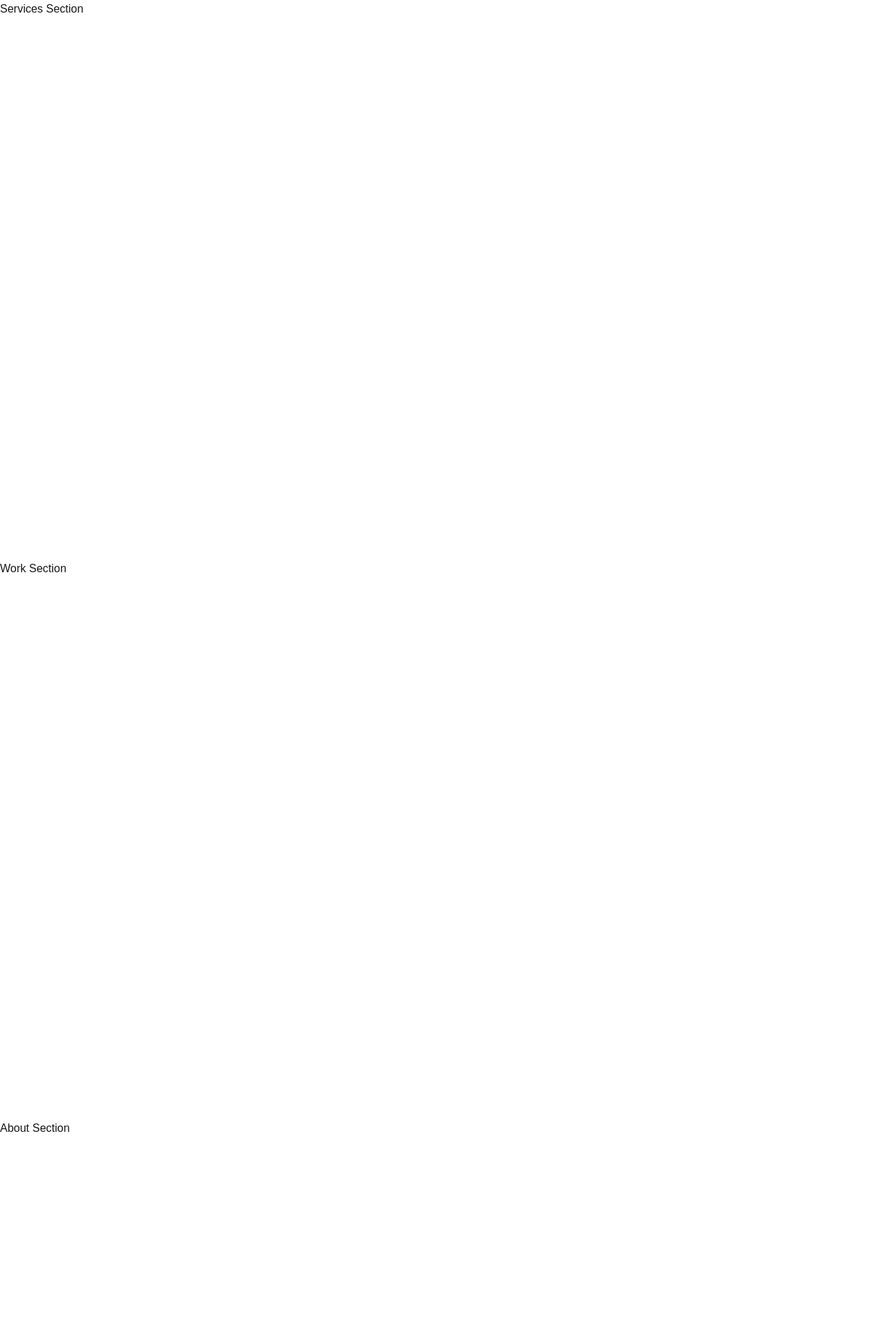
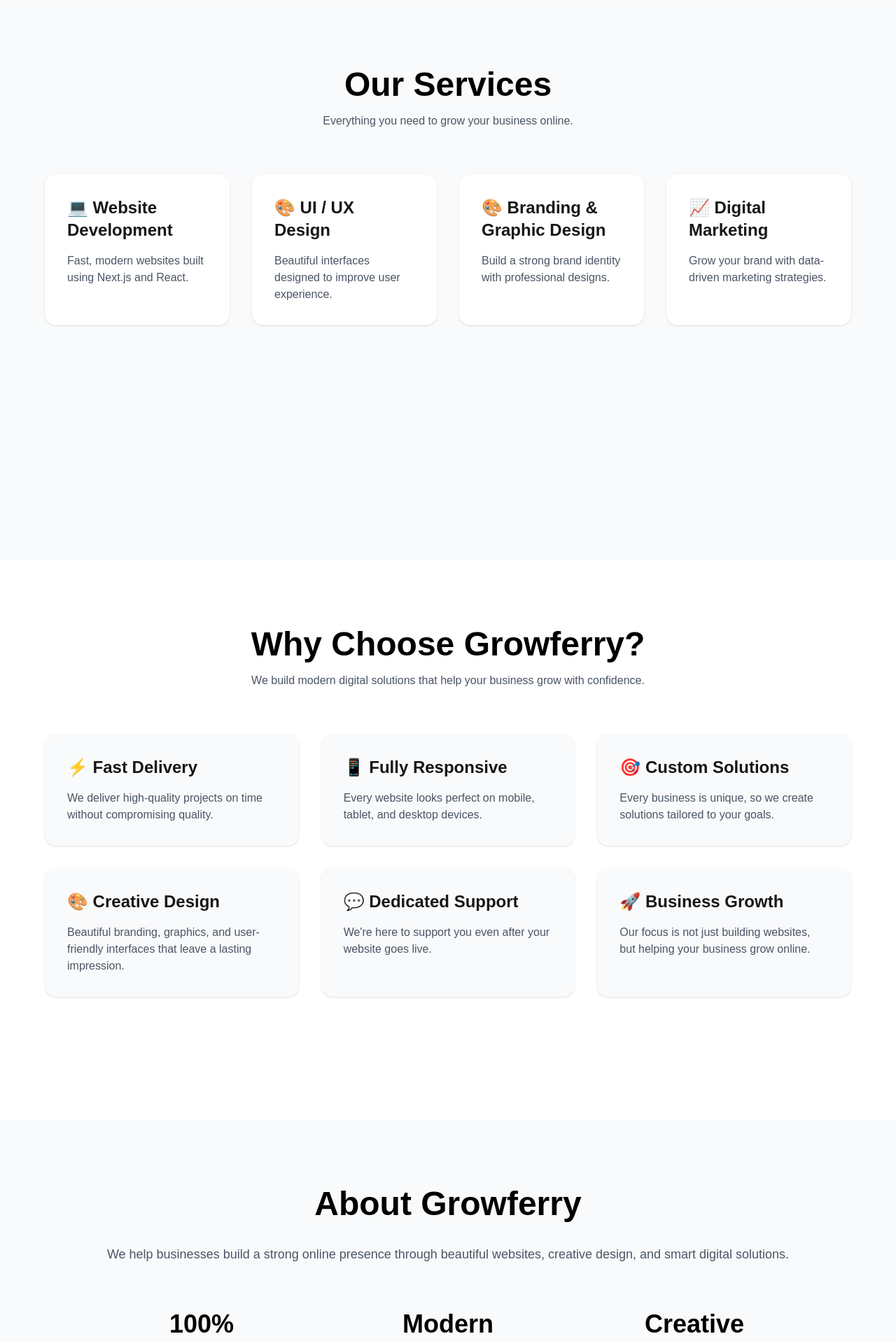
Before and after one commit to Alwinmv/growferry, a Next.js app: page / in a window 1280 px wide. Shown: the part 880-2797 px from the top of the page at 70% size. Built offline with nearby package versions, Linux system fonts and the light colour scheme.

Commit message:
Updated services section with branding and graphic design

```diff
--- a/app/page.tsx
+++ b/app/page.tsx
@@ -48,18 +48,167 @@ export default function Home() {
   </button>
 </section>
 
-      <section id="services" className="h-screen">
-        Services Section
-      </section>
+      <section
+  id="services"
+  className="min-h-screen bg-gray-50 py-24 px-10"
+>
+  <div className="max-w-6xl mx-auto">
 
-      <section id="work" className="h-screen">
-        Work Section
-      </section>
+    <h2 className="text-5xl font-bold text-center text-black">
+      Our Services
+    </h2>
 
-      <section id="about" className="h-screen">
-        About Section
-      </section>
+    <p className="text-center text-gray-600 mt-4 mb-16">
+      Everything you need to grow your business online.
+    </p>
 
+    <div className="grid md:grid-cols-2 lg:grid-cols-4 gap-8">
+
+      <div className="bg-white p-8 rounded-2xl shadow hover:shadow-xl transition">
+        <h3 className="text-2xl font-semibold mb-4">
+          💻 Website Development
+        </h3>
+
+        <p className="text-gray-600">
+          Fast, modern websites built using Next.js and React.
+        </p>
+      </div>
+
+      <div className="bg-white p-8 rounded-2xl shadow hover:shadow-xl transition">
+        <h3 className="text-2xl font-semibold mb-4">
+          🎨 UI / UX Design
+        </h3>
+
+        <p className="text-gray-600">
+          Beautiful interfaces designed to improve user experience.
+        </p>
+      </div>
+
+      <div className="bg-white p-8 rounded-2xl shadow hover:shadow-xl transition">
+  <h3 className="text-2xl font-semibold mb-4">
+    🎨 Branding & Graphic Design
+  </h3>
+
+  <p className="text-gray-600">
+    Build a strong brand identity with professional designs.
+  </p>
+</div>
+
+      <div className="bg-white p-8 rounded-2xl shadow hover:shadow-xl transition">
+        <h3 className="text-2xl font-semibold mb-4">
+          📈 Digital Marketing
+        </h3>
+
+        <p className="text-gray-600">
+          Grow your brand with data-driven marketing strategies.
+        </p>
+      </div>
+
+    </div>
+
+  </div>
+</section>
+
+      <section
+  id="work"
+  className="min-h-screen bg-white py-24 px-10"
+>
+  <div className="max-w-6xl mx-auto">
+
+    <h2 className="text-5xl font-bold text-center text-black">
+      Why Choose Growferry?
+    </h2>
+
+    <p className="text-center text-gray-600 mt-4 mb-16">
+      We build modern digital solutions that help your business grow with confidence.
+    </p>
+
+    <div className="grid md:grid-cols-2 lg:grid-cols-3 gap-8">
+
+      <div className="bg-gray-50 p-8 rounded-2xl shadow">
+        <h3 className="text-2xl font-semibold mb-4">⚡ Fast Delivery</h3>
+        <p className="text-gray-600">
+          We deliver high-quality projects on time without compromising quality.
+        </p>
+      </div>
+
+      <div className="bg-gray-50 p-8 rounded-2xl shadow">
+        <h3 className="text-2xl font-semibold mb-4">📱 Fully Responsive</h3>
+        <p className="text-gray-600">
+          Every website looks perfect on mobile, tablet, and desktop devices.
+        </p>
+      </div>
+
+      <div className="bg-gray-50 p-8 rounded-2xl shadow">
+        <h3 className="text-2xl font-semibold mb-4">🎯 Custom Solutions</h3>
+        <p className="text-gray-600">
+          Every business is unique, so we create solutions tailored to your goals.
+        </p>
+      </div>
+
+      <div className="bg-gray-50 p-8 rounded-2xl shadow">
+        <h3 className="text-2xl font-semibold mb-4">🎨 Creative Design</h3>
+        <p className="text-gray-600">
+          Beautiful branding, graphics, and user-friendly interfaces that leave a lasting impression.
+        </p>
+      </div>
+
+      <div className="bg-gray-50 p-8 rounded-2xl shadow">
+        <h3 className="text-2xl font-semibold mb-4">💬 Dedicated Support</h3>
+        <p className="text-gray-600">
+          We're here to support you even after your website goes live.
+        </p>
+      </div>
+
+      <div className="bg-gray-50 p-8 rounded-2xl shadow">
+        <h3 className="text-2xl font-semibold mb-4">🚀 Business Growth</h3>
+        <p className="text-gray-600">
+          Our focus is not just building websites, but helping your business grow online.
+        </p>
+      </div>
+
+    </div>
+
+  </div>
+</section>
+      <section
+  id="about"
+  className="min-h-screen bg-gray-50 py-24 px-10"
+>
+  <div className="max-w-5xl mx-auto text-center">
+
+    <h2 className="text-5xl font-bold text-black">
+      About Growferry
+    </h2>
+
+    <p className="mt-8 text-lg text-gray-600 leading-8">
+        We help businesses build a strong online presence
+  through beautiful websites, creative design,
+  and smart digital solutions.
+
+    </p>
+
+    <div className="grid md:grid-cols-3 gap-8 mt-16">
+
+      <div>
+        <h3 className="text-4xl font-bold text-black">100%</h3>
+        <p className="text-gray-600 mt-2">Client Focused</p>
+      </div>
+
+      <div>
+        <h3 className="text-4xl font-bold text-black">Modern</h3>
+        <p className="text-gray-600 mt-2">Design Approach</p>
+      </div>
+
+      <div>
+        <h3 className="text-4xl font-bold text-black">Creative</h3>
+        <p className="text-gray-600 mt-2">Solutions</p>
+      </div>
+
+    </div>
+
+  </div>
+</section>
       <section id="contact" className="h-screen">
         Contact Section
       </section>
```
